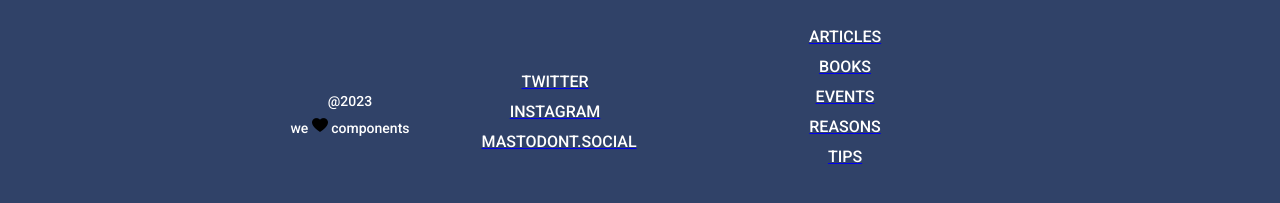
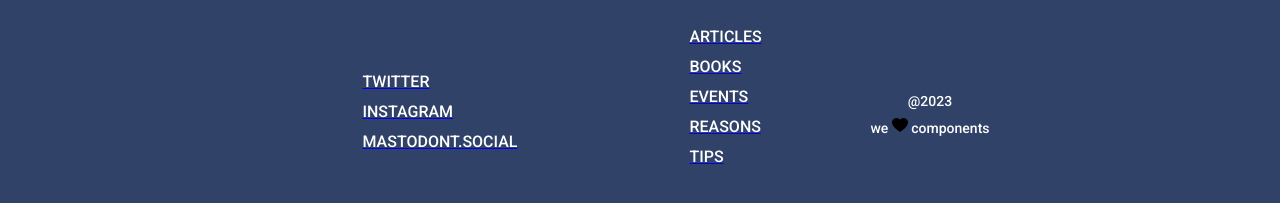
Before and after one commit to Adalab/modulo-1-evaluacion-final-CeliaMSB, a website: page public/index.html in a window 1280 px wide. Shown: the part 1345-1548 px from the top of the page. Drawn offline with Linux system fonts and the light colour scheme.

Commit message:
add respinsive footer

```diff
--- a/src/scss/layout/_footer.scss
+++ b/src/scss/layout/_footer.scss
@@ -82,8 +82,23 @@
   @media screen and (min-width:768px) {
    .footer-box{
     display:flex;
-    flex-direction:row-reverse;
-    justify-content: center;
+    flex-direction: row;
+    justify-content:center;
+
+
+    .love {
+        order: -1;
+        text-align: left;
+    }
+    .list-2 {
+        order: -2;
+        text-align: left;
+    }
+    .list-1 {
+        text-align: left;
+
+    }
+
 
    }
   }
```
Also changed, not shown: public/assets/css/main.css, 1 other file.
